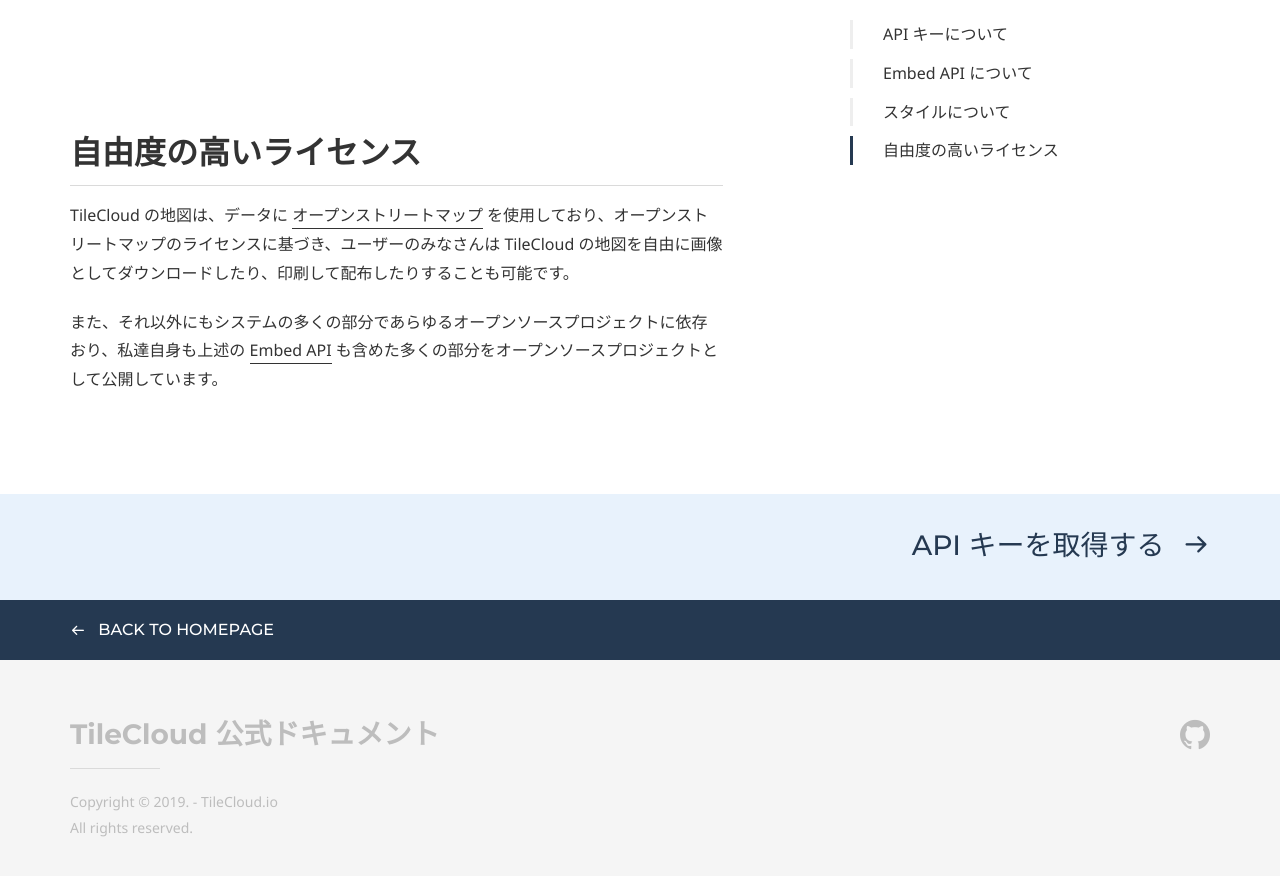
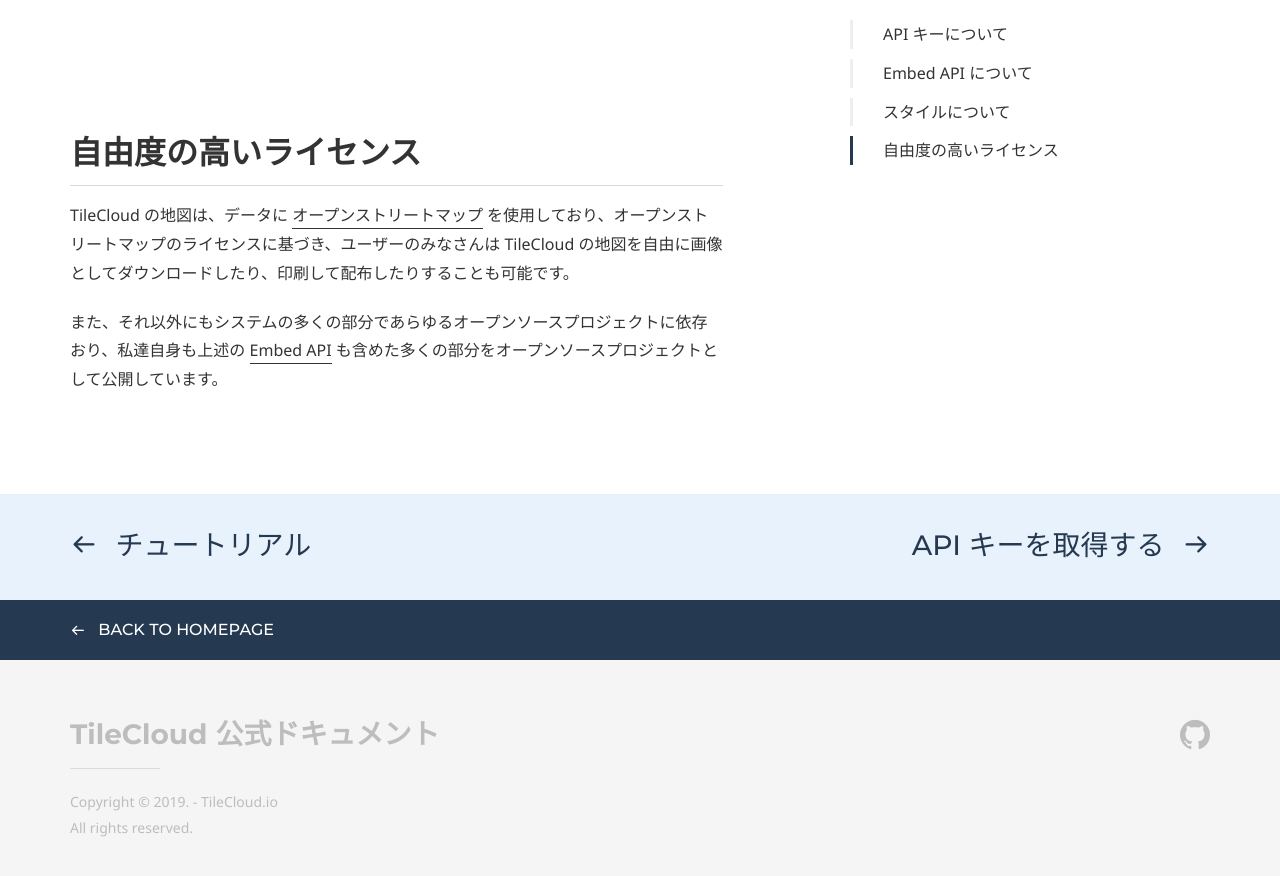
Before and after one commit to tilecloud/docs.tilecloud.io, a Jekyll site: the page built from tutorial/introduction.md, in a window 1280 px wide and 900 px high, scrolled down 3107 px. Shown: the top 876 px of the window. Built offline with Jekyll 4.4.1, drawn with Linux system fonts in a browser that asks for light colours; some web fonts are replaced; a script that is not in the unit is left out.

Commit message:
some fix

```diff
--- a/tutorial/introduction.md
+++ b/tutorial/introduction.md
@@ -20,9 +20,9 @@
 
 # Page navigation
 page_nav:
-    # prev:
-    #     content: Previous page
-    #     url: '#'
+    prev:
+        content: チュートリアル
+        url: '/tutorial/'
     next:
         content: API キーを取得する
         url: './tutorial/signup'
```
Also changed, not shown: other parts of tutorial/introduction.md (+1 -1 lines).
